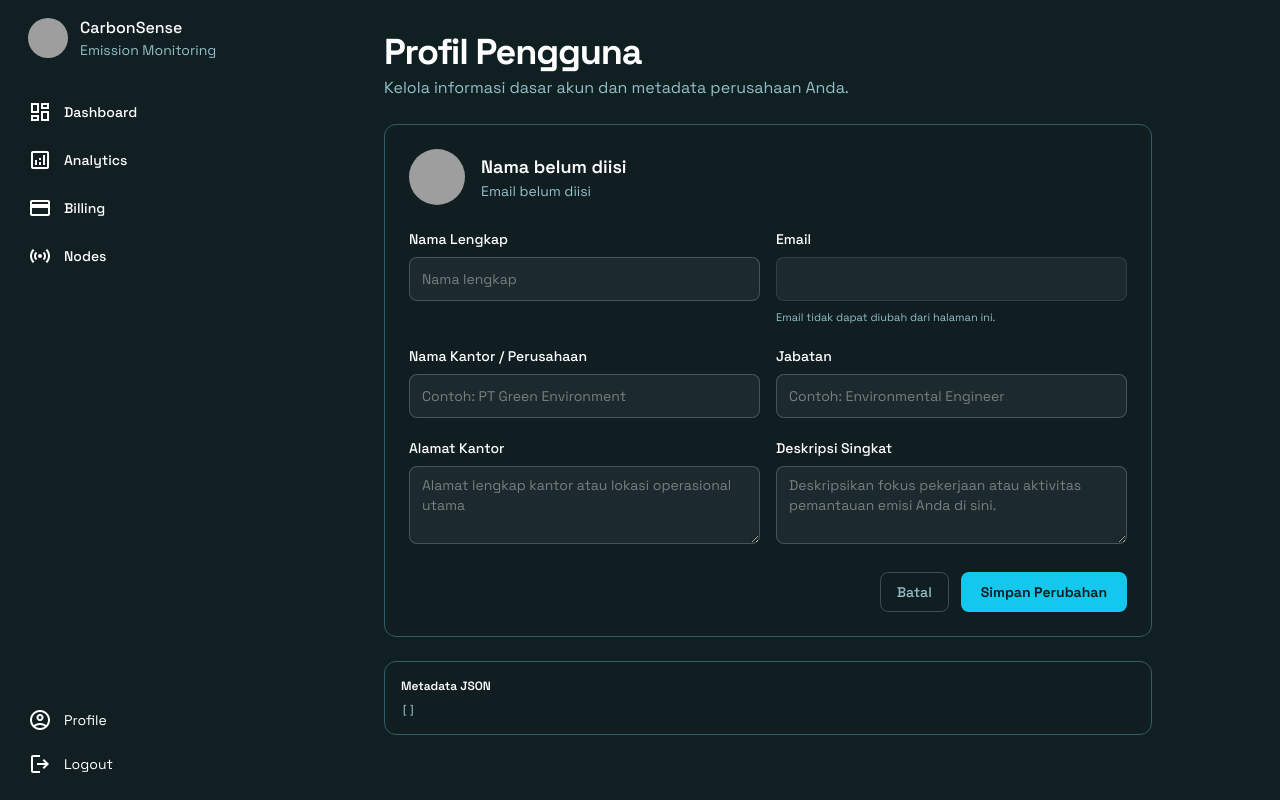
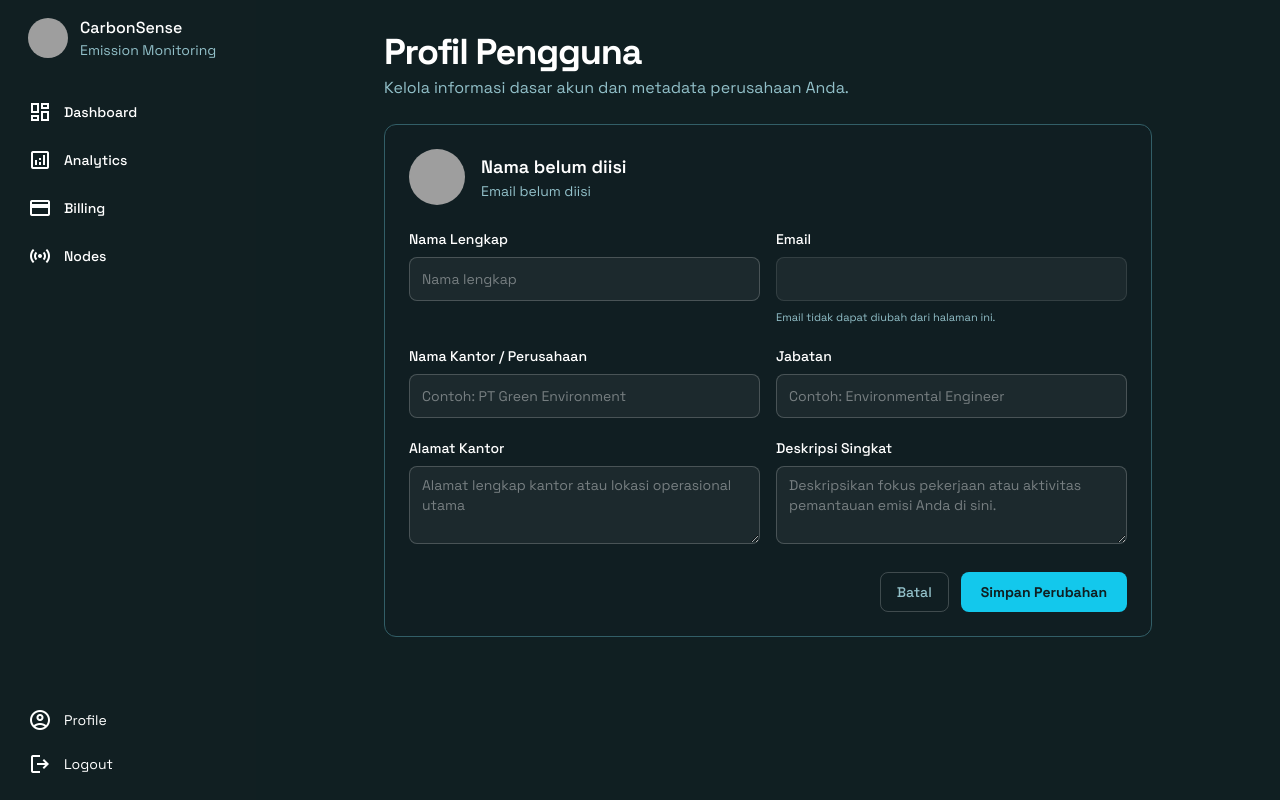
Before and after one commit to alvinputranurtan/carbonsense, a PHP site: page /index.php?page=profile in a window 1280 px wide. Run offline with PHP 8.4, Linux system fonts and the light colour scheme; the visitor is signed in with stand-in values (Sample User, id 1); data that the repository does not hold is empty; some libraries are stand-ins or nearby versions; grey boxes are pictures that could not be loaded.

Commit message:
final kayanya 2

```diff
--- a/pages/profile.php
+++ b/pages/profile.php
@@ -249,10 +249,10 @@
   </section>
 
   <!-- Ringkasan JSON (opsional, biar kelihatan kalau perlu debug) -->
-  <section class="rounded-xl border border-border bg-card/60 p-4 text-xs text-textmuted">
+  <!-- <section class="rounded-xl border border-border bg-card/60 p-4 text-xs text-textmuted">
     <p class="font-semibold text-white mb-2">Metadata JSON</p>
     <pre class="whitespace-pre-wrap break-words">
 <?php echo htmlspecialchars(json_encode($metaArr, JSON_PRETTY_PRINT | JSON_UNESCAPED_UNICODE)); ?>
     </pre>
-  </section>
+  </section> -->
 </div>
```
